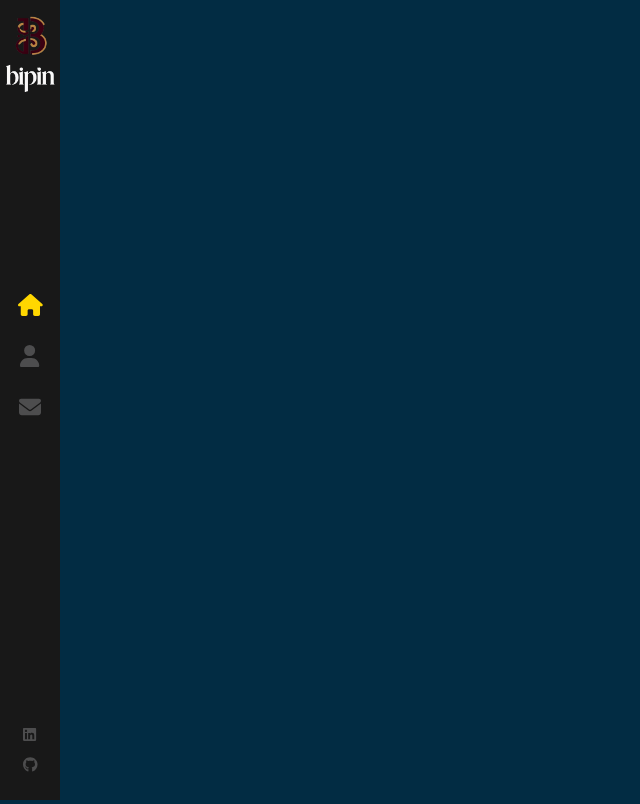
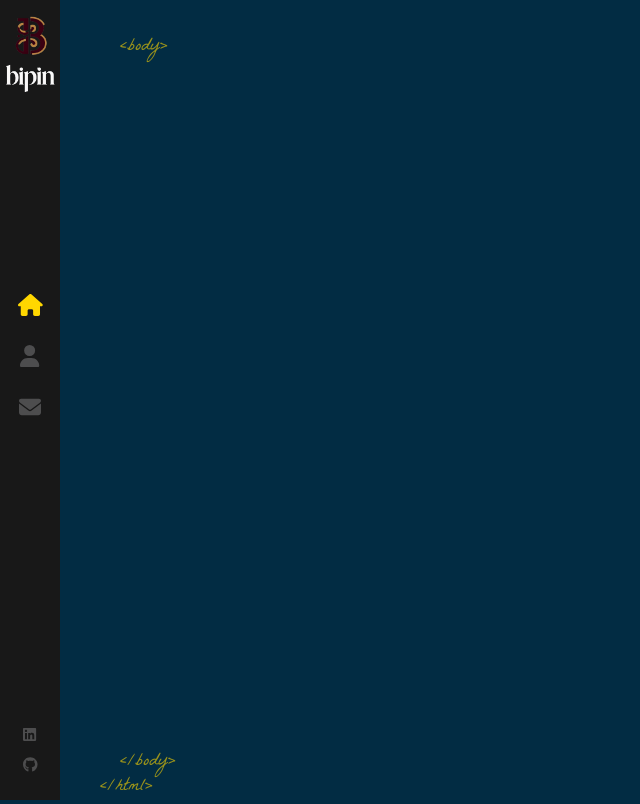
Before and after one commit to Bipin-Kalakheti/Portfolio, a React (Create React App) app in the folder react-portfolio/: page / in a window 1280 px wide. Shown: the whole page, without its empty margins (0-640 px from the left). Built offline with nearby package versions, Linux system fonts and the light colour scheme.

Commit message:
Add layout

```diff
--- a/react-portfolio/src/components/Layout/index.js
+++ b/react-portfolio/src/components/Layout/index.js
@@ -1,11 +1,22 @@
 import Sidebar from '../Sidebar'
+import { Outlet } from 'react-router-dom'
 import './index.scss'
 
 const Layout = () => {
   return (
-    <>
+    <div className="App">
       <Sidebar />
-    </>
+      <div className="page">
+        <span className="tags top-tags">&lt;body&gt;</span>
+
+        <Outlet />
+        <span className="tags bottom-tags">
+          &lt;/body&gt;
+          <br />
+          <span className="bottom-tag-html">&lt;/html&gt;</span>
+        </span>
+      </div>
+    </div>
   )
 }
 
--- a/react-portfolio/src/components/Layout/index.scss
+++ b/react-portfolio/src/components/Layout/index.scss
@@ -0,0 +1,25 @@
+.page {
+    width: 100%;
+    height: 100%;
+    position: absolute;
+}
+
+.top-tags {
+    bottom: auto;
+    top: 35px;
+}
+
+.tags {
+    color: #ffd700;
+    opacity: 0.6;
+    position: absolute;
+    bottom: 0;
+    left: 120px;
+    font-size: 18px;
+    font-family: 'La Belle Aurore';
+}
+
+
+.bottom-tag-html {
+    margin-left: -20px;
+}
```
